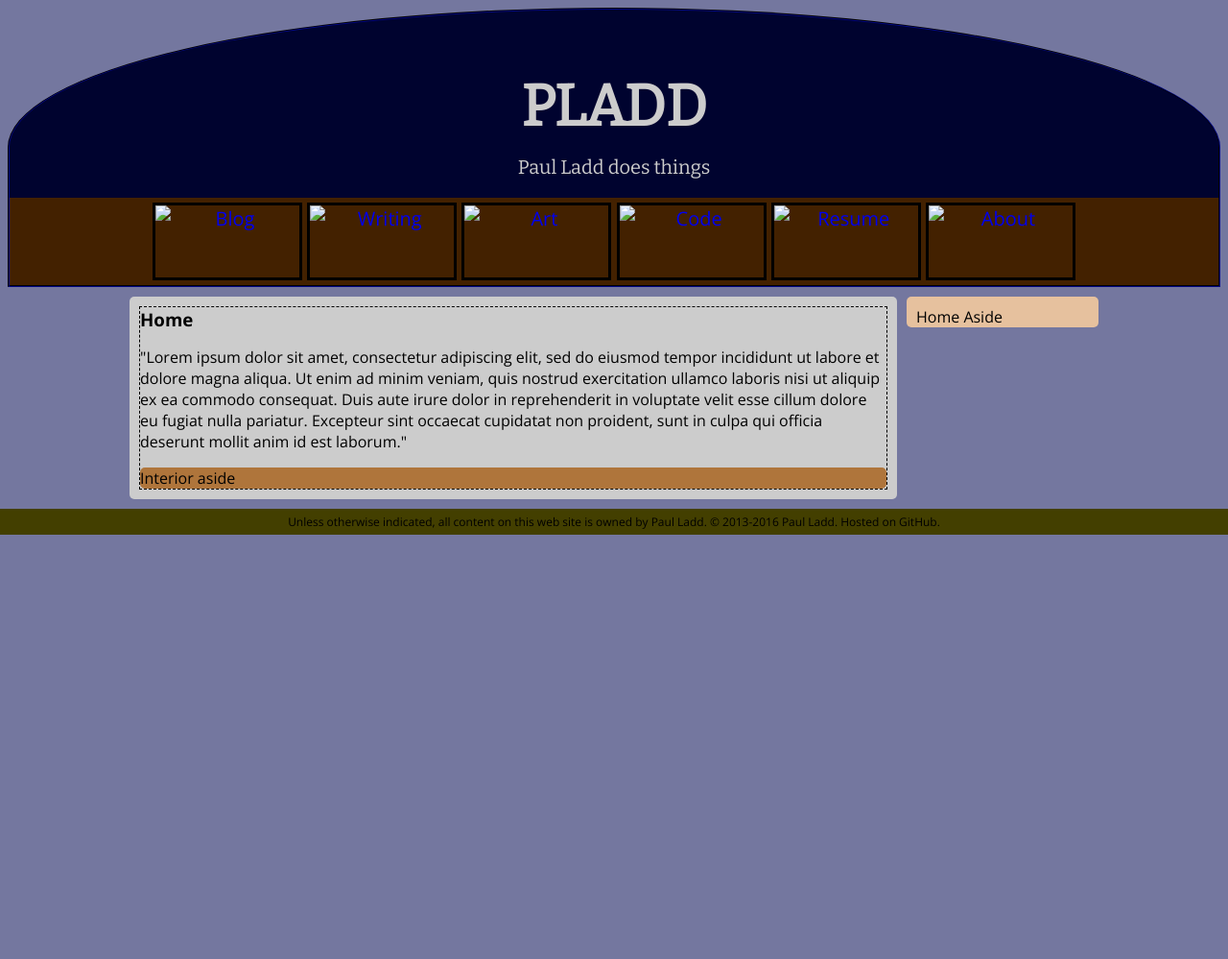
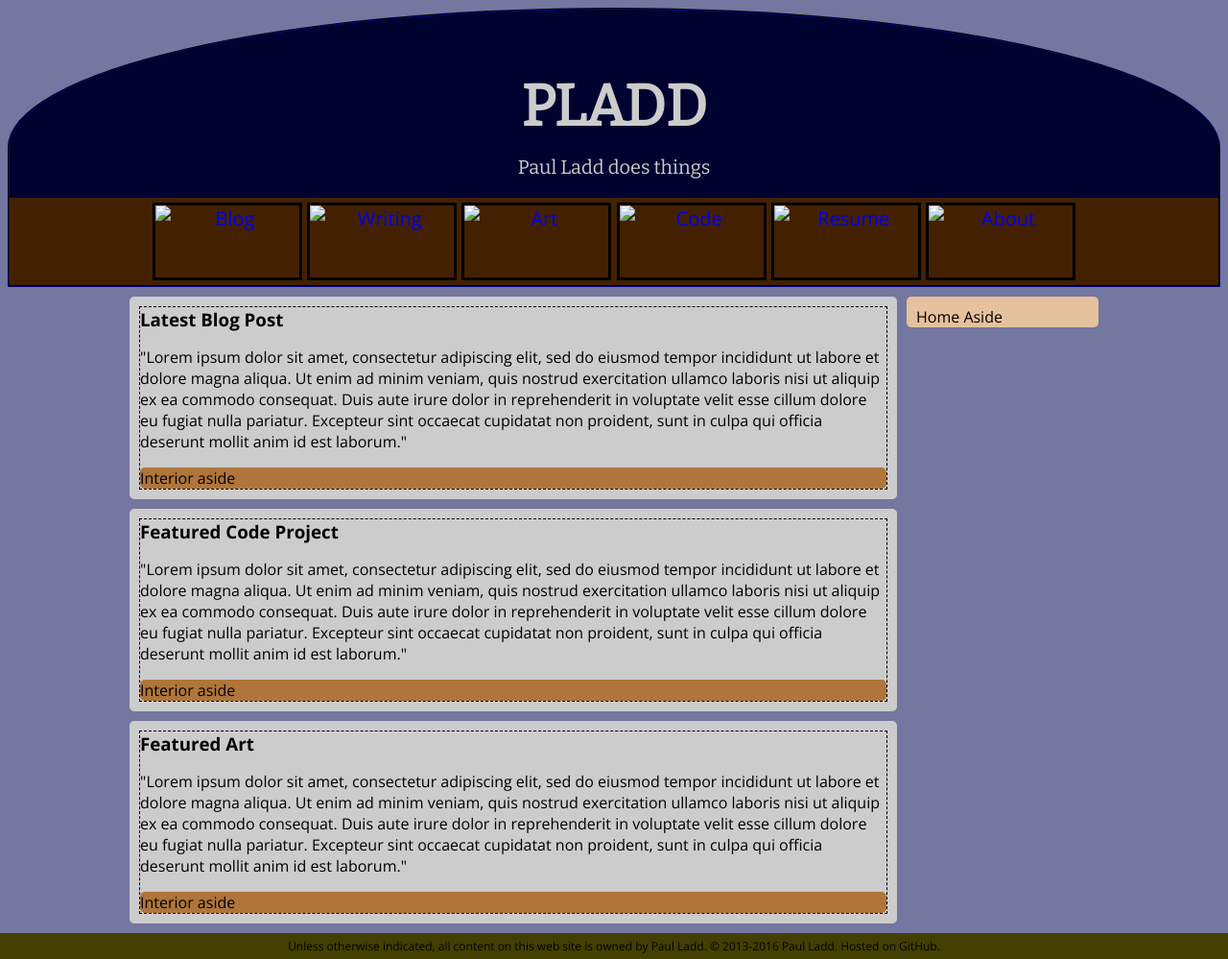
Before and after one commit to itspladd/personal-website-old, a Jekyll site: the page built from index.html, in a window 1280 px wide. Shown: the whole page at 96% size. Built offline with Jekyll 4.4.1, drawn with Linux system fonts in a browser that asks for light colours; before the commit the page ends 900 px from its top, so only the background shows below that.

Commit message:
Added extra boilerplate sections with titles

```diff
--- a/index.html
+++ b/index.html
@@ -6,8 +6,22 @@
 <aside class="sidebar"><p>Home Aside</p></aside>
 <section>
     <article>
-        <h1>Home</h1>
+        <h1>Latest Blog Post</h1>
         <p>"Lorem ipsum dolor sit amet, consectetur adipiscing elit, sed do eiusmod tempor incididunt ut labore et dolore magna aliqua. Ut enim ad minim veniam, quis nostrud exercitation ullamco laboris nisi ut aliquip ex ea commodo consequat. Duis aute irure dolor in reprehenderit in voluptate velit esse cillum dolore eu fugiat nulla pariatur. Excepteur sint occaecat cupidatat non proident, sunt in culpa qui officia deserunt mollit anim id est laborum."</p>
         <aside>Interior aside</aside>
     </article>
 </section>
+<section>
+    <article>
+        <h1>Featured Code Project</h1>
+        <p>"Lorem ipsum dolor sit amet, consectetur adipiscing elit, sed do eiusmod tempor incididunt ut labore et dolore magna aliqua. Ut enim ad minim veniam, quis nostrud exercitation ullamco laboris nisi ut aliquip ex ea commodo consequat. Duis aute irure dolor in reprehenderit in voluptate velit esse cillum dolore eu fugiat nulla pariatur. Excepteur sint occaecat cupidatat non proident, sunt in culpa qui officia deserunt mollit anim id est laborum."</p>
+        <aside>Interior aside</aside>
+    </article>
+</section>
+<section>
+    <article>
+        <h1>Featured Art</h1>
+        <p>"Lorem ipsum dolor sit amet, consectetur adipiscing elit, sed do eiusmod tempor incididunt ut labore et dolore magna aliqua. Ut enim ad minim veniam, quis nostrud exercitation ullamco laboris nisi ut aliquip ex ea commodo consequat. Duis aute irure dolor in reprehenderit in voluptate velit esse cillum dolore eu fugiat nulla pariatur. Excepteur sint occaecat cupidatat non proident, sunt in culpa qui officia deserunt mollit anim id est laborum."</p>
+        <aside>Interior aside</aside>
+    </article>
+</section>
```
